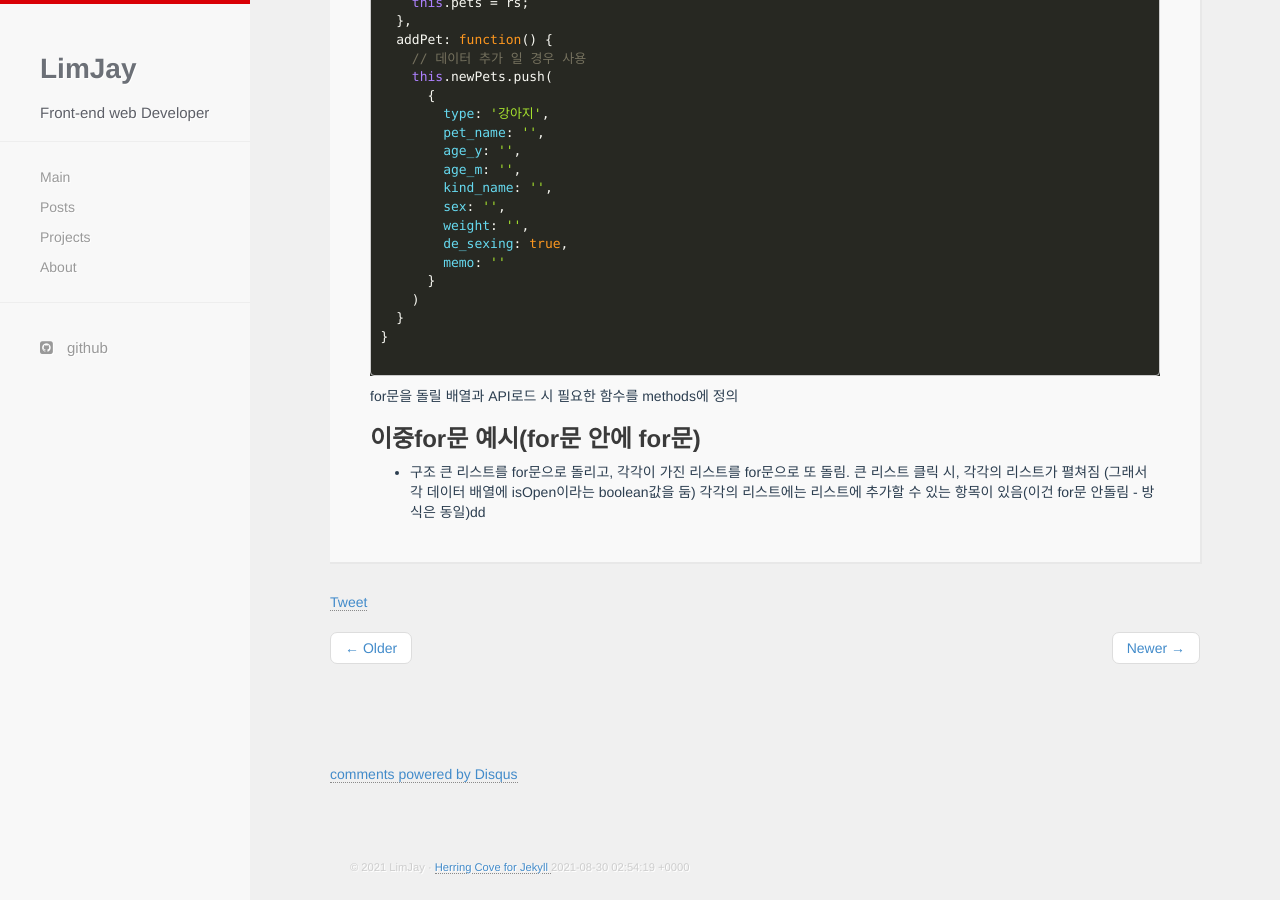
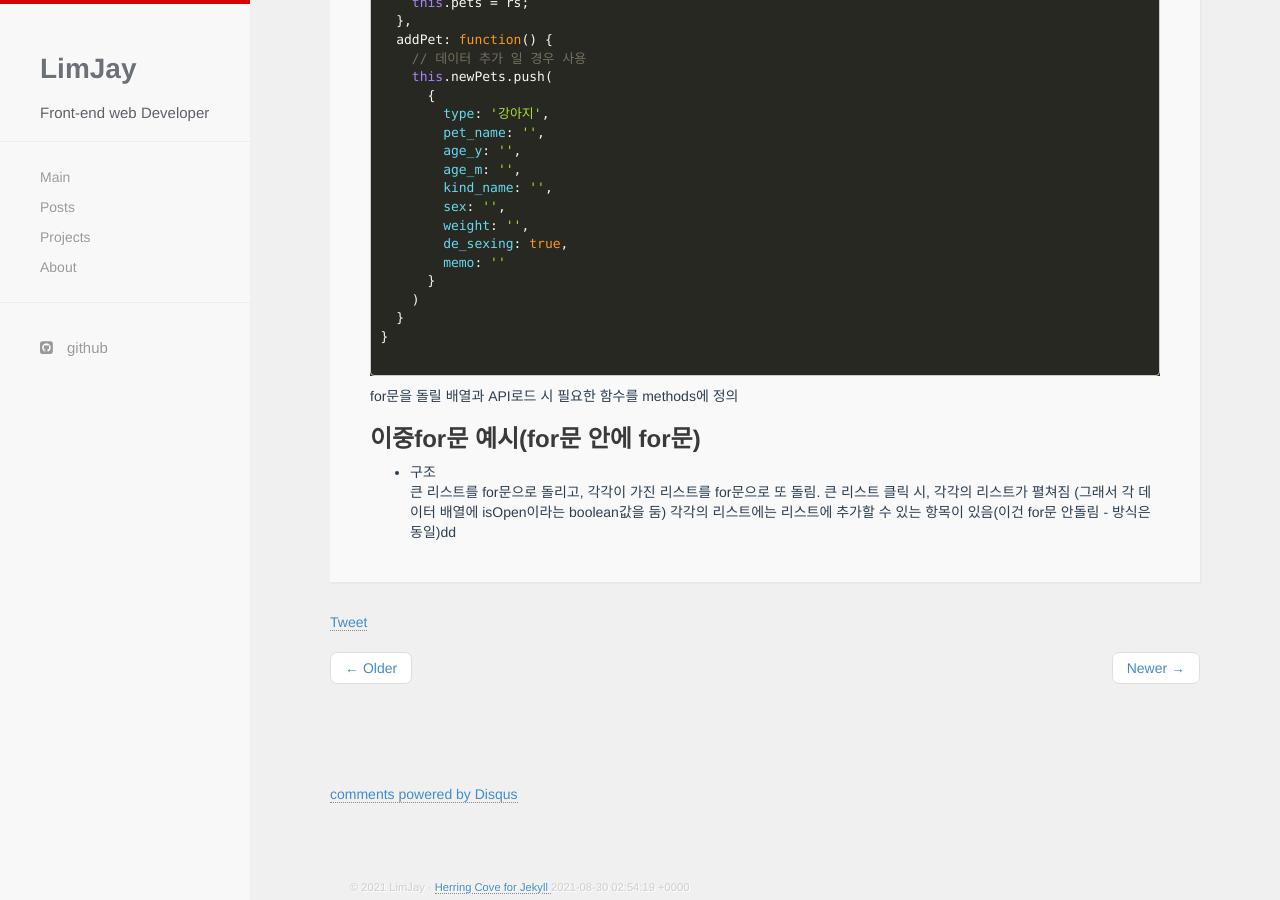
Before and after one commit to karreee28/karreee28.github.io, a Jekyll site: the page built from _posts/2021-06-04-for-v-for.markdown, in a window 1280 px wide and 900 px high, scrolled down 4802 px. Built offline with Jekyll 4.4.1, drawn with Linux system fonts in a browser that asks for light colours; nearby versions of some CDN libraries; comment, search, counter and statistics services are not loaded.

Commit message:
contents update

```diff
--- a/_posts/2021-06-04-for-v-for.markdown
+++ b/_posts/2021-06-04-for-v-for.markdown
@@ -282,7 +282,7 @@ for문을 돌릴 배열과 API로드 시 필요한 함수를 methods에 정의
 
 
 ### 이중for문 예시(for문 안에 for문)
-- 구조
-큰 리스트를 for문으로 돌리고, 각각이 가진 리스트를 for문으로 또 돌림.
-큰 리스트 클릭 시, 각각의 리스트가 펼쳐짐 (그래서 각 데이터 배열에 isOpen이라는 boolean값을 둠)
-각각의 리스트에는 리스트에 추가할 수 있는 항목이 있음(이건 for문 안돌림 - 방식은 동일)dd
+- 구조 <br>
+  큰 리스트를 for문으로 돌리고, 각각이 가진 리스트를 for문으로 또 돌림.
+  큰 리스트 클릭 시, 각각의 리스트가 펼쳐짐 (그래서 각 데이터 배열에 isOpen이라는 boolean값을 둠)
+  각각의 리스트에는 리스트에 추가할 수 있는 항목이 있음(이건 for문 안돌림 - 방식은 동일)dd
```
